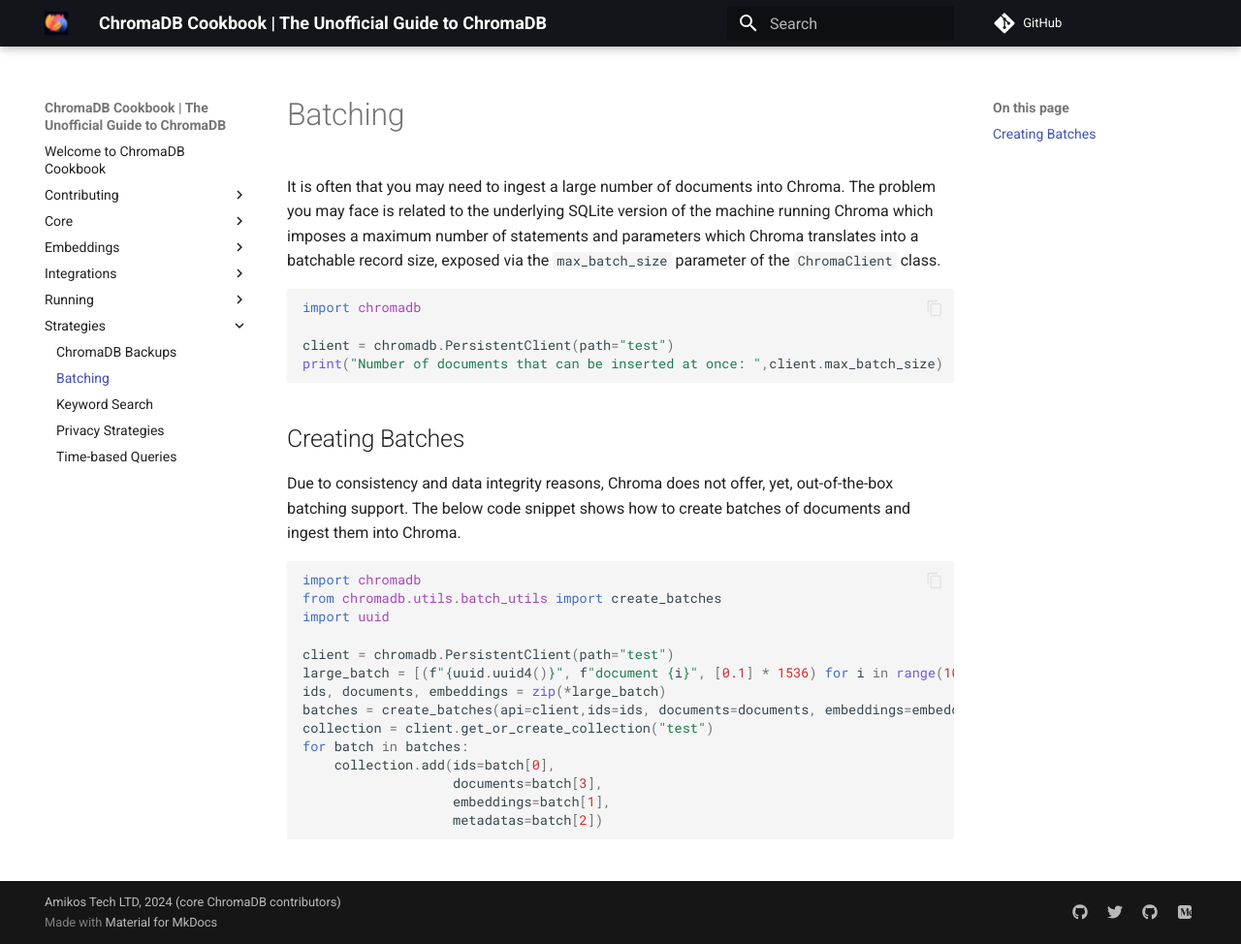
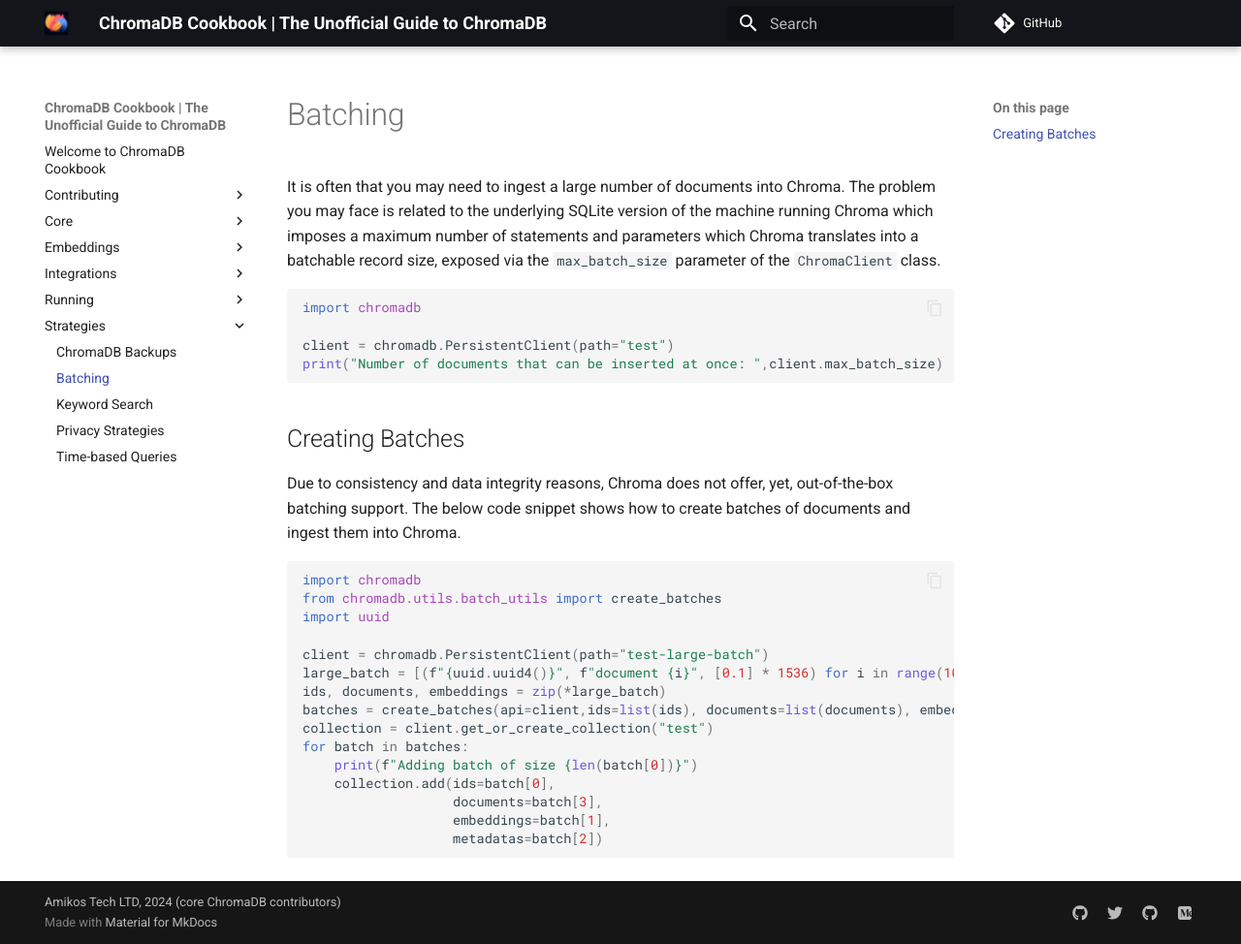
Before and after one commit to amikos-tech/chroma-cookbook, an MkDocs documentation site: the page built from docs/strategies/batching.md, in a window 1280 px wide and 974 px high. Shown: the whole window at 97% size. Built offline with MkDocs 1.6.1 and Material for MkDocs 9.7.7, drawn with Linux system fonts in a browser that asks for light colours; comment, search, counter and statistics services are not loaded.

Commit message:
fix: Tested and fixed batch example

````diff
--- a/docs/strategies/batching.md
+++ b/docs/strategies/batching.md
@@ -23,15 +23,15 @@
 from chromadb.utils.batch_utils import create_batches
 import uuid
 
-client = chromadb.PersistentClient(path="test")
-large_batch = [(f"{uuid.uuid4()}", f"document {i}", [0.1] * 1536) for i in range(1000)]
+client = chromadb.PersistentClient(path="test-large-batch")
+large_batch = [(f"{uuid.uuid4()}", f"document {i}", [0.1] * 1536) for i in range(100000)]
 ids, documents, embeddings = zip(*large_batch)
-batches = create_batches(api=client,ids=ids, documents=documents, embeddings=embeddings)
+batches = create_batches(api=client,ids=list(ids), documents=list(documents), embeddings=list(embeddings))
 collection = client.get_or_create_collection("test")
 for batch in batches:
+    print(f"Adding batch of size {len(batch[0])}")
     collection.add(ids=batch[0],
                    documents=batch[3],
                    embeddings=batch[1],
                    metadatas=batch[2])
-
 ```
````
